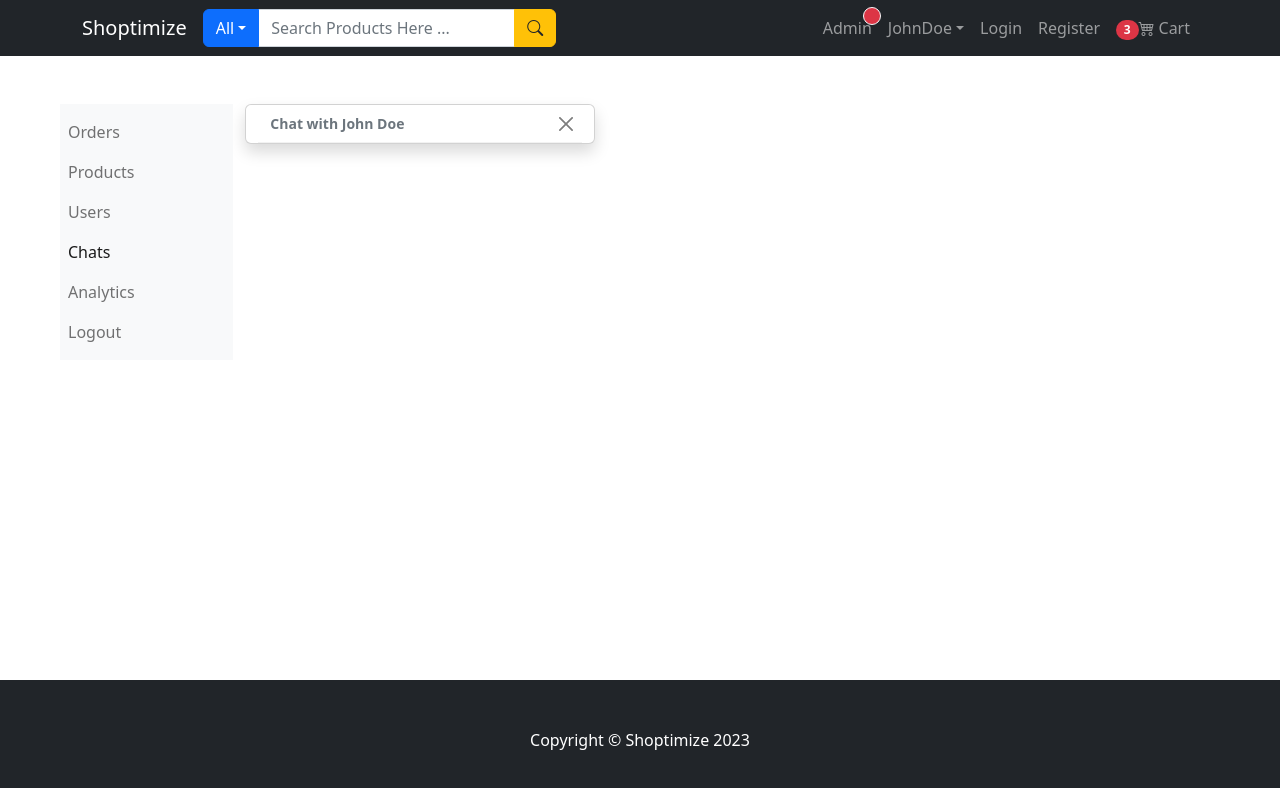
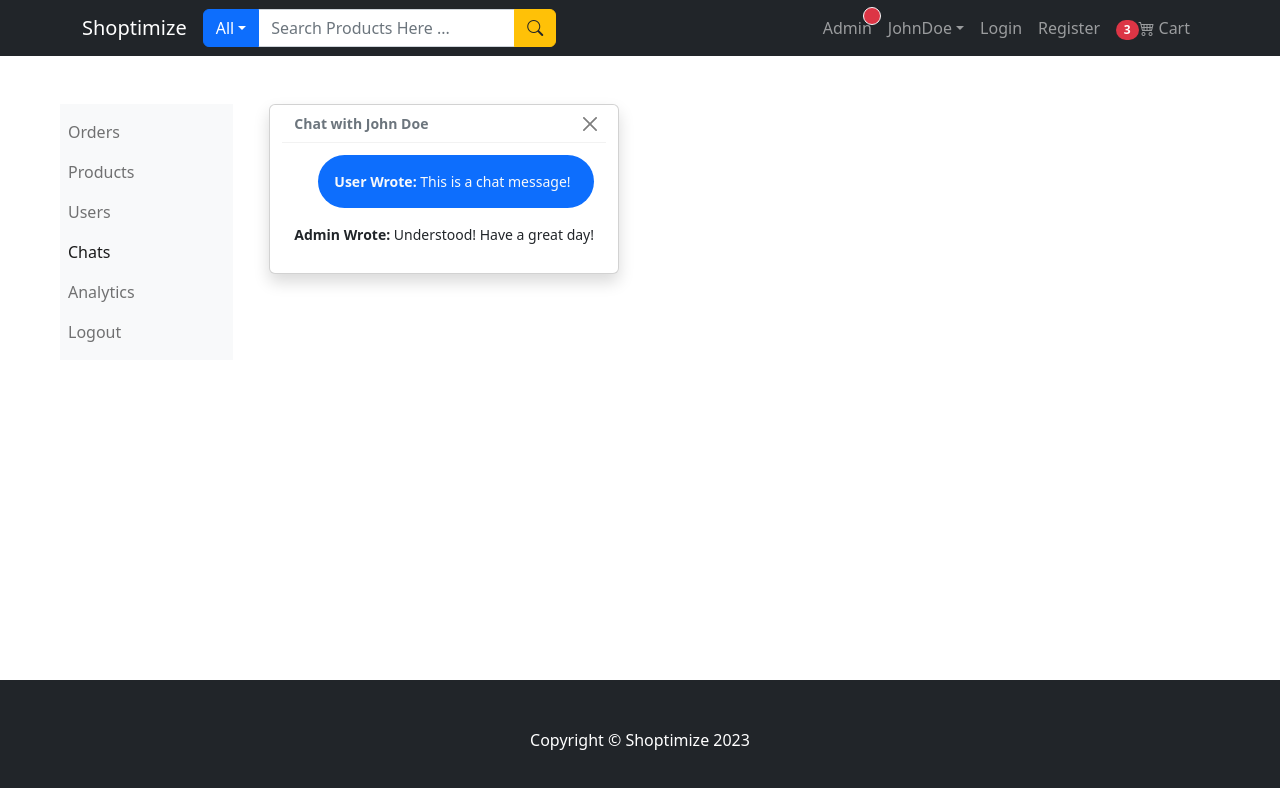
Before and after one commit to ShanchaiZ/MERN-ecommerce, a React (Create React App) app in the folder frontend/: page /admin/chats in a window 1280 px wide. Shown: the top 788 px of the page. Built offline with nearby package versions, Linux system fonts and the light colour scheme.

Commit message:
added a toast body with user and admin messages in styled format

```diff
--- a/frontend/src/components/admin/AdminChatRoomComponent.js
+++ b/frontend/src/components/admin/AdminChatRoomComponent.js
@@ -3,11 +3,18 @@ import { Toast } from "react-bootstrap";
 const AdminChatRoomComponent = () => {
     return (
         <>
-            <Toast>
+            <Toast className="ms-4 mb-5">
                 <Toast.Header>
                     <strong className="me-auto">Chat with John Doe</strong>
-
                 </Toast.Header>
+                <Toast.Body>
+                    <p className="bg-primary p-3 ms-4 text-light rounded-pill">
+                        <b>User Wrote:</b> This is a chat message!
+                    </p>
+                    <p>
+                        <b>Admin Wrote:</b> Understood! Have a great day!
+                    </p>
+                </Toast.Body>
 
             </Toast>
         </>
```
